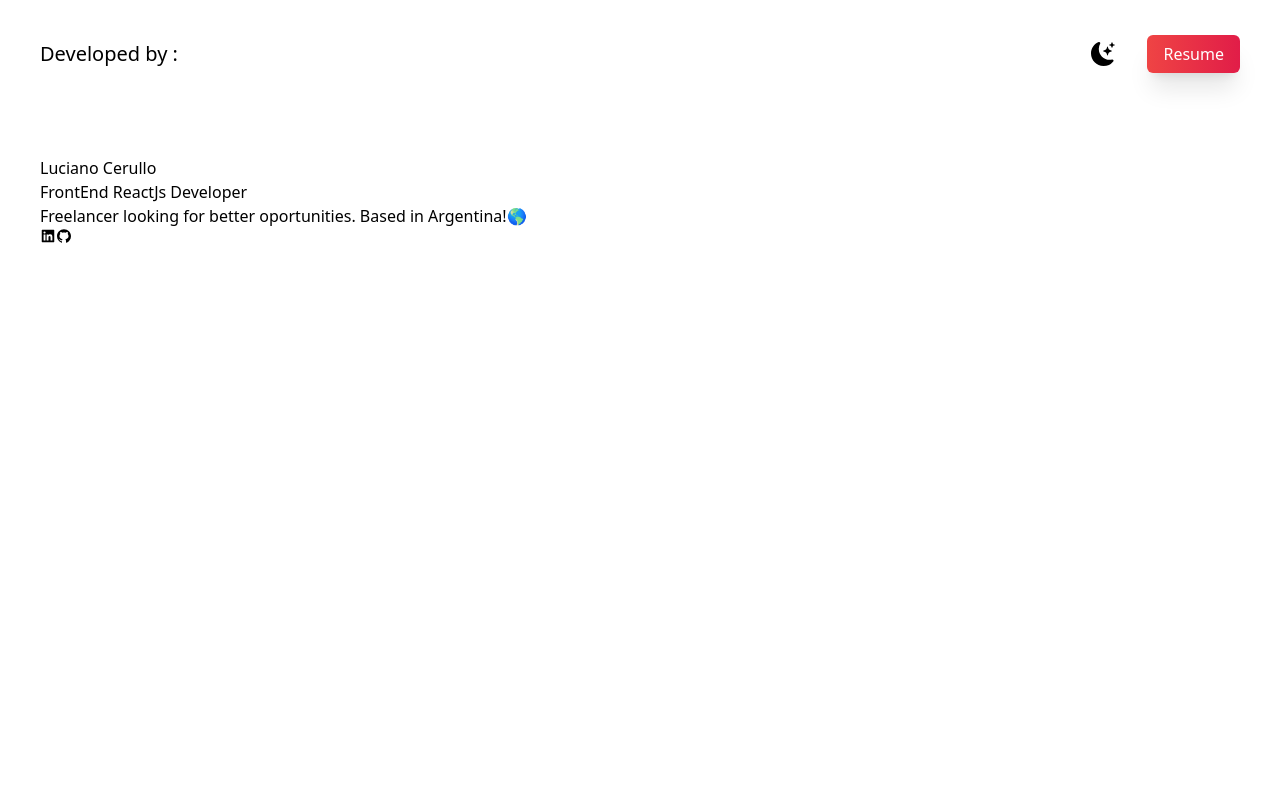
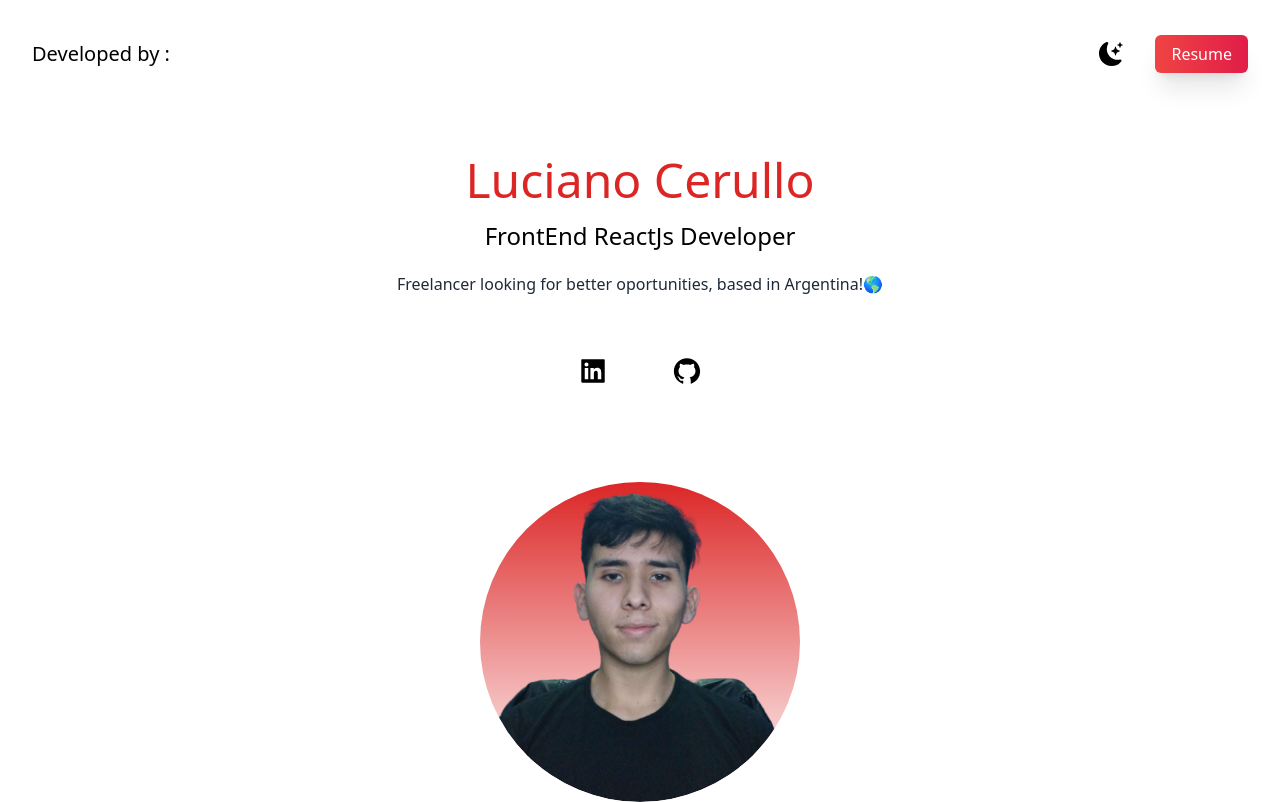
Before and after one commit to LucianoCerullo77/currentPortfolio, a Next.js app: page / in a window 1280 px wide. Built offline with nearby package versions, Linux system fonts and the light colour scheme.

Commit message:
picture and simple stylization maded

```diff
--- a/pages/index.js
+++ b/pages/index.js
@@ -1,6 +1,8 @@
 import Head from 'next/head';
 import {BsFillMoonStarsFill} from 'react-icons/bs'
 import {AiFillLinkedin, AiFillGithub} from 'react-icons/ai'
+import Image from 'next/image'
+import ProfilePic2 from '../public/profile2.png'
 
 export default function Home() {
   return (
@@ -11,27 +13,30 @@ export default function Home() {
         <link rel="icon" href="/favicon.ico" />
       </Head>
 
-      <main className='bg-white px-10'>
+      <main className='bg-white px-8'>
         <section className=' min-h-screen '>
-        <nav className='py-10 mb-12 flex justify-between'>
+        <nav className='py-10 mb-2  flex justify-between'>
           <h1 className='text-xl'>Developed by : </h1>
           <ul className='flex items-center'>
             <li>
-              <BsFillMoonStarsFill className='cursor-pointer text-2xl'/>
+              <BsFillMoonStarsFill className='cursor-pointer text-2xl hover:animate-pulse'/>
             </li>
             <li>
-              <a className=' shadow-xl bg-gradient-to-r from-red-500 to-rose-600 text-white px-4 py-2 rounded-md ml-8' href='#'>Resume</a>
+              <a className=' shadow-xl bg-gradient-to-r from-red-500 to-rose-600 text-white px-4 py-2 rounded-md ml-8 hover:animate-pulse' href='#'>Resume</a>
             </li>
           </ul>
         </nav>
-        <div>
-          <h2>Luciano Cerullo</h2>
-          <h3>FrontEnd ReactJs Developer</h3>
-          <p>Freelancer looking for better oportunities. Based in Argentina!🌎</p>
+        <div className='text-center p-8'>
+          <h2 className='text-red-600 text-5xl font-medium py-2'>Luciano Cerullo</h2>
+          <h3 className='text-2xl py-2'>FrontEnd ReactJs Developer</h3>
+          <p className='text-md py-2 leading-8 text-gray-800'>Freelancer looking for better oportunities, based in Argentina!🌎</p>
         </div>
-        <div className='flex'>
+        <div className='flex text-3xl justify-center gap-16 py-4'>
         <AiFillLinkedin/>
         <AiFillGithub/>
+        </div>
+        <div className=' relative rounded-full mx-auto h-80 w-80 mt-20 bg-gradient-to-b from-red-600 overflow-hidden'>
+        <Image src={ProfilePic2} layout="fill" objectFit='cover' className='rounded-full'/>
         </div>
         </section>
       </main>
```
Also changed, not shown: public/profile2.png (added).
